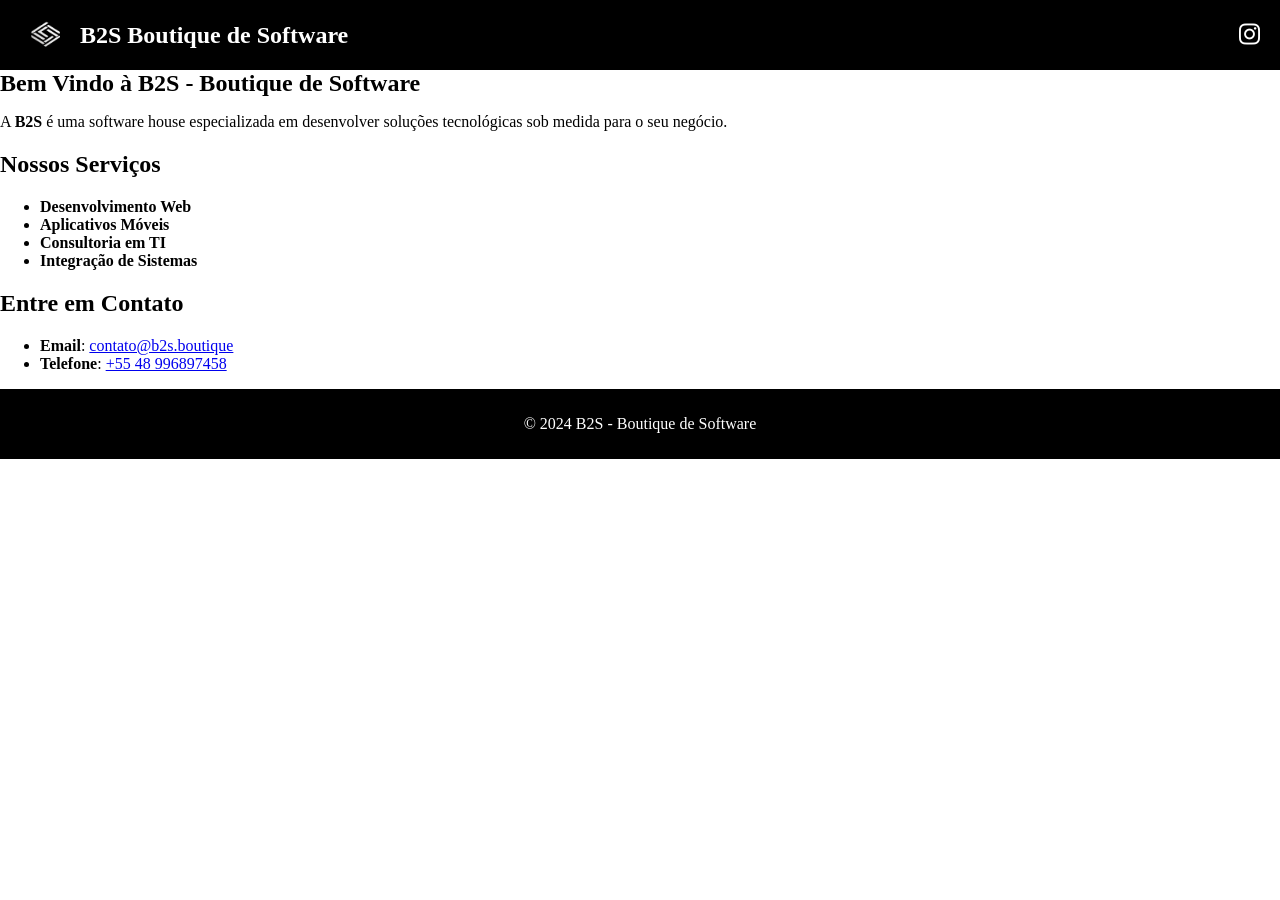
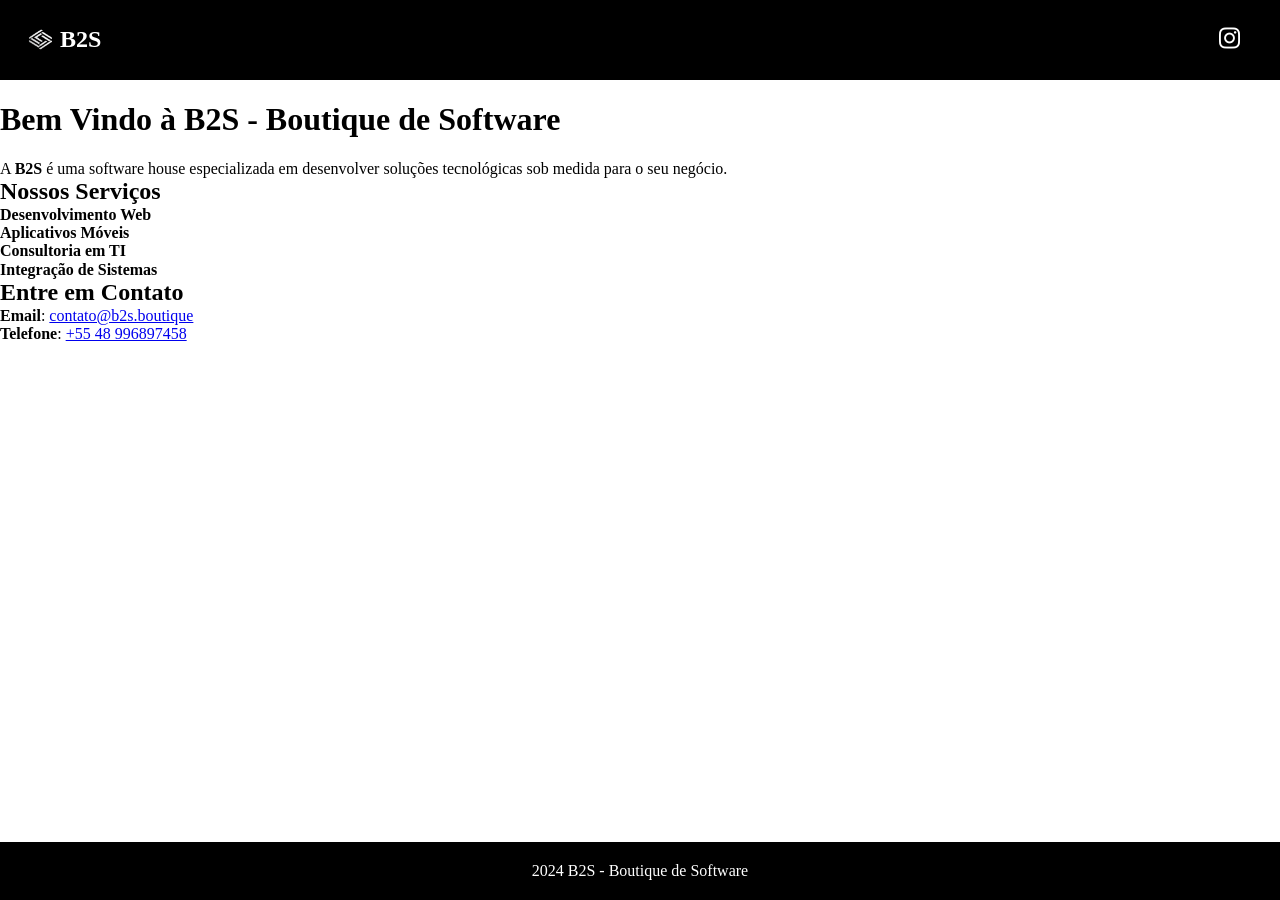
Before and after one commit to B2S-Boutique-Software/site, a Jekyll site: the page built from index.md, in a window 1280 px wide. Built offline with Jekyll 4.4.1, drawn with Linux system fonts in a browser that asks for light colours.

Commit message:
Ajustes de layout

```diff
--- a/_layouts/default.html
+++ b/_layouts/default.html
@@ -10,6 +10,7 @@
   <link rel="stylesheet" href="{{ '/assets/css/style.css' | relative_url }}">
   <link rel="icon" type="image/png" href="favicon.png">
   <link rel="stylesheet" href="https://cdnjs.cloudflare.com/ajax/libs/font-awesome/6.0.0-beta3/css/all.min.css">
+  <link rel="stylesheet" href="https://cdnjs.cloudflare.com/ajax/libs/normalize/8.0.1/normalize.min.css">
   <script async src="https://www.googletagmanager.com/gtag/js?id=G-484BLCDERH"></script>
   <script>
     window.dataLayer = window.dataLayer || [];
@@ -19,26 +20,25 @@
   </script>
 </head>
 <body>
-  <header>
-    <div class="header-container">
-      <div class="logo-container">
-        <img src="{{ 'favicon.png' | relative_url }}" alt="B2S Logo" class="logo">
-        <h1>B2S Boutique de Software</h1>
+  <header class="header">
+
+      <div class="logo">
+        <img src="{{ 'favicon.png' | relative_url }}" alt="B2S Logo" width="40">
+        <h2>B2S</h2>
       </div>
 
-      <div class="social-icons">
+      <div class="instagram-icon">
         <a href="https://www.instagram.com/b2s.software" target="_blank">
-
           <i class="fab fa-instagram"></i>
         </a>
       </div>
-    </div>
+
   </header>
   <main>
     {{ content }}
   </main>
   <footer class="footer">
-    <p>&copy; {{ site.time | date: "%Y" }} {{ site.title }}</p>
+    <p>{{ site.time | date: "%Y" }} {{ site.title }}</p>
   </footer>
 </body>
 </html>
--- a/assets/css/style.css
+++ b/assets/css/style.css
@@ -1,74 +1,57 @@
-/* Remove margens e padding do corpo */
-html, body {
+* {
   margin: 0;
   padding: 0;
+  box-sizing: border-box;
 }
 
-header {
-  background-color: #000000;
-  color: #fff;
-  padding: 10px 20px;
+html, body {
+  height: 100%;
+  margin: 0;
 }
 
-.header-container {
+body {
+  display: flex;
+  flex-direction: column;
+  min-height: 100vh;
+}
+
+main {
+  flex: 1;
+}
+
+.header {
+  background-color: #000;
+  color: white;
+  padding: 20px;
   display: flex;
   align-items: center;
-  justify-content: space-between; /* Alinha logo à esquerda e menu à direita */
+  display: flex;
+  justify-content: space-between;
 }
 
-.logo-container {
+.logo {
   display: flex;
   align-items: center;
 }
 
-.logo {
-  width: 50px; /* Ajuste o tamanho da logo conforme necessário */
-  margin-right: 10px;
-}
-
-h1 {
-  font-size: 24px;
-  margin: 0;
-}
-
-nav ul {
-  display: flex;
-  list-style: none;
-  margin: 0;
-  padding: 0;
-}
-
-nav ul li {
-  margin-left: 20px;
-}
-
-nav ul li a {
-  color: #fff;
-  text-decoration: none;
-}
-
-nav ul li a:hover {
-  text-decoration: underline;
-}
-
-.social-icons {
+.instagram-icon {
   display: flex;
   align-items: center;
 }
 
-.social-icons a {
-  color: #fff; /* Cor do ícone */
-  margin-left: 20px;
-  font-size: 24px; /* Tamanho do ícone */
+.instagram-icon a {
+  color: #fff;
+  margin-right: 20px;
+  font-size: 24px;
 }
 
-.social-icons a:hover {
-  color: #E4405F; /* Cor ao passar o mouse (para o Instagram, por exemplo) */
+.instagram-icon a:hover {
+  color: #E4405F;
 }
 
 .footer {
   background-color: #000000;
   color: #fff;
-  padding: 10px 20px;
+  padding: 20px;
   text-align: center;
 }
```
Also changed, not shown: .github/workflows/jekyll.yml, 2 other files.
